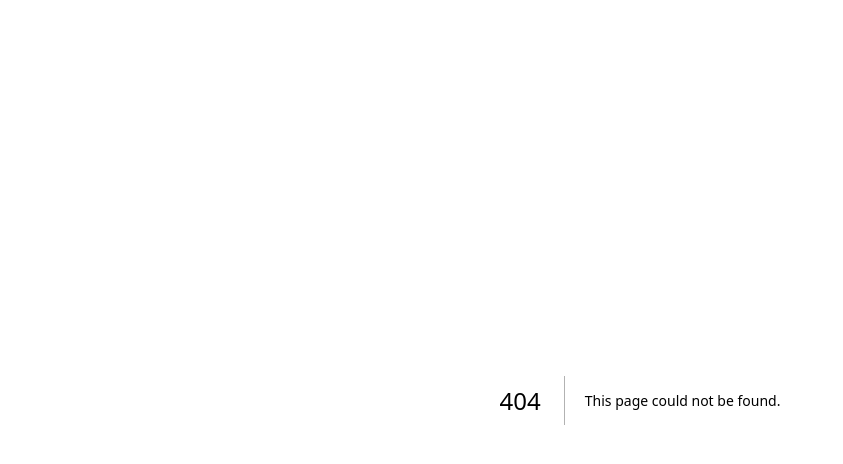
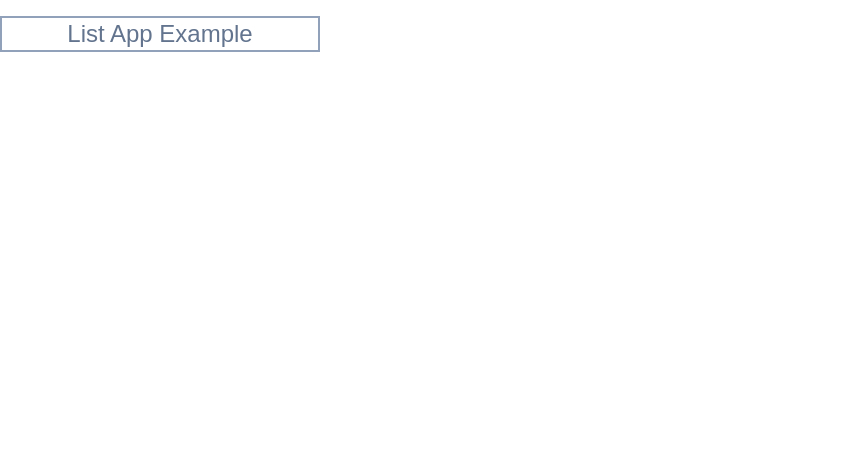
Before and after one commit to koutsopoulosw/nextjs-typescript-personal-site, a Next.js app: page /examples/list in a window 1280 px wide. Before the commit this address had no page. Shown: the top 464 px of the page, without its empty margins (0-843 px from the left). Built offline with nearby package versions, Linux system fonts and the light colour scheme.

Commit message:
Refactoring Nav Links and adding space and layout for example applets

```diff
--- /dev/null
+++ b/src/app/data/links.tsx
@@ -0,0 +1,24 @@
+type LinkData = {
+  label: string;
+  href: string;
+};
+
+const exampleLinks : LinkData[] = [{
+  label: "List App Example",
+  href: "/examples/list"
+}];
+
+const navLinks : LinkData[] = [{
+  label: "Summary",
+  href: "#summary"
+}, {
+  label: "Experience",
+  href: "#experience"
+}, {
+  label: "Portfolio",
+  href: "#portfolio"
+}];
+
+
+export type { LinkData };
+export { exampleLinks, navLinks };
--- /dev/null
+++ b/src/app/examples/layout.tsx
@@ -0,0 +1,16 @@
+import Link from 'next/link'
+import { LinkData, exampleLinks } from "../data/links";
+import LinkButton from '../ui/linkButton';
+
+export default async function Layout() {
+
+  const exampleList = exampleLinks.map(item =>
+    <LinkButton item={item}/>
+  );
+
+  return (
+    <ul>
+      {exampleList}
+    </ul>
+  )
+}
--- /dev/null
+++ b/src/app/examples/list/page.tsx
@@ -0,0 +1,21 @@
+import Image from "next/image";
+import { Linkedin } from 'lucide-react';
+
+export default function Page() {
+  return (
+    <div className="flex flex-row justify-center min-h-screen gap-16 sm:p-20 font-[family-name:var(--font-geist-sans)] text-slate-700 bg-stone-100">
+      <section className="flex flex-col gap-8 lg:w-5xl justify-between">
+        <header className="justify-start mb-4">
+          <h1 className="text-3x1 md:text-4xl lg:text-5xl font-extrabold leading-none pb-6">List App</h1>
+        </header>
+        <main className="flex flex-col">
+          <div className="pb-8">
+            <p>
+              List App!
+            </p>
+          </div>
+        </main>
+      </section>
+    </div>
+  );
+}
--- /dev/null
+++ b/src/app/ui/linkButton.tsx
@@ -0,0 +1,11 @@
+import { LinkData } from "../data/links";
+
+export default function LinkButton({item} : {item : LinkData}) {
+  return (
+      <li key={item.label}>
+        <a href={item.href} className="flex flex-row justify-center w-xs border-2 text-slate-500 border-slate-400 md:text-2xl lg:text-l mt-4 mb-4 transition duration-200 hover:border-slate-700 hover:text-slate-900 hover:bg-stone-200">
+          {item.label}
+        </a>
+      </li>
+  )
+}
--- a/src/app/ui/navBar.tsx
+++ b/src/app/ui/navBar.tsx
@@ -1,20 +1,10 @@
-const navBarItemData = [{
-  label: "Summary",
-  href: "#summary"
-}, {
-  label: "Experience",
-  href: "#experience"
-}, {
-  label: "Portfolio",
-  href: "#portfolio"
-}];
+import { LinkData, navLinks } from "../data/links";
+import LinkButton from "./linkButton";
 
 export default function NavBar() {
 
-  const navBarItems = navBarItemData.map(item =>
-  <li key={item.label}>
-    <a href={item.href} className="flex flex-row justify-center w-xs border-2 text-slate-500 border-slate-400 md:text-2xl lg:text-l mt-4 mb-4 transition duration-200 hover:border-slate-700 hover:text-slate-900 hover:bg-stone-200">{item.label}</a>
-  </li>
+  const navBarItems = navLinks.map(item =>
+    <LinkButton item={item}/>
   );
 
   return (
```
